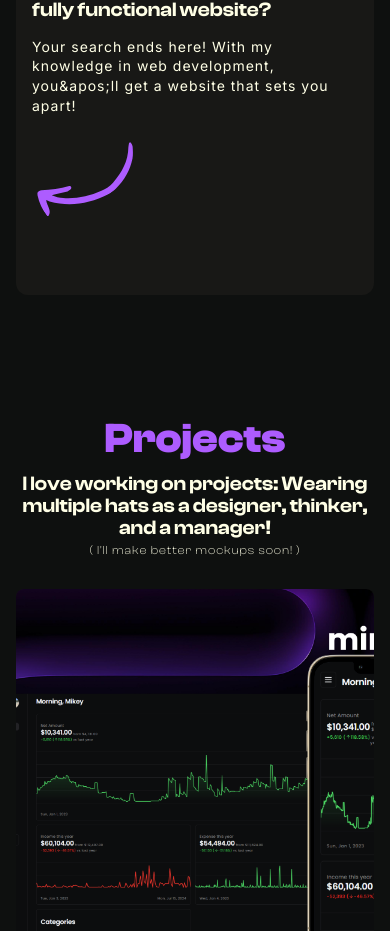
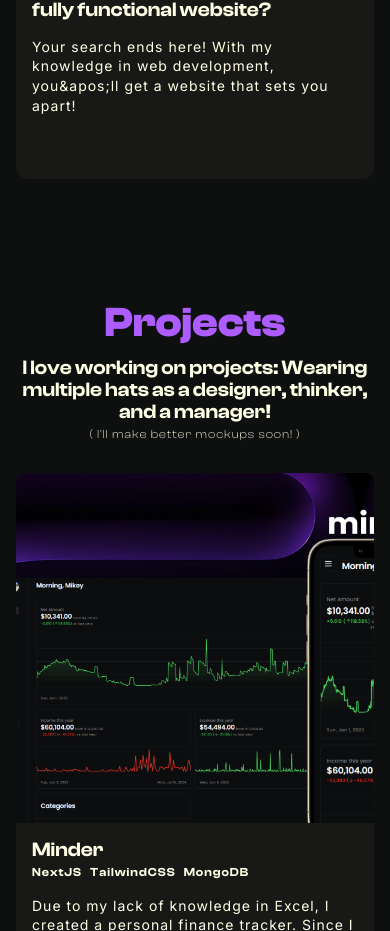
Before and after one commit to michaelcanonizado/michaelcanonizado, a Next.js app: page / in a window 390 px wide. Shown: the part 1553-2484 px from the top of the page. Built offline with nearby package versions, Linux system fonts and the light colour scheme.

Commit message:
fix: hide <Arrow/> in <Introduction/> on smaller screens

```diff
--- a/src/app/_sections/introduction/index.tsx
+++ b/src/app/_sections/introduction/index.tsx
@@ -86,7 +86,7 @@ const Introduction = ({ className }: ComponentBaseProps) => {
               return <TextBody key={index}>{textBody}</TextBody>;
             })}
           </div>
-          <div>
+          <div className='hidden lg:block'>
             <Arrow className='h-[100px] text-brand' />
           </div>
         </div>
```
